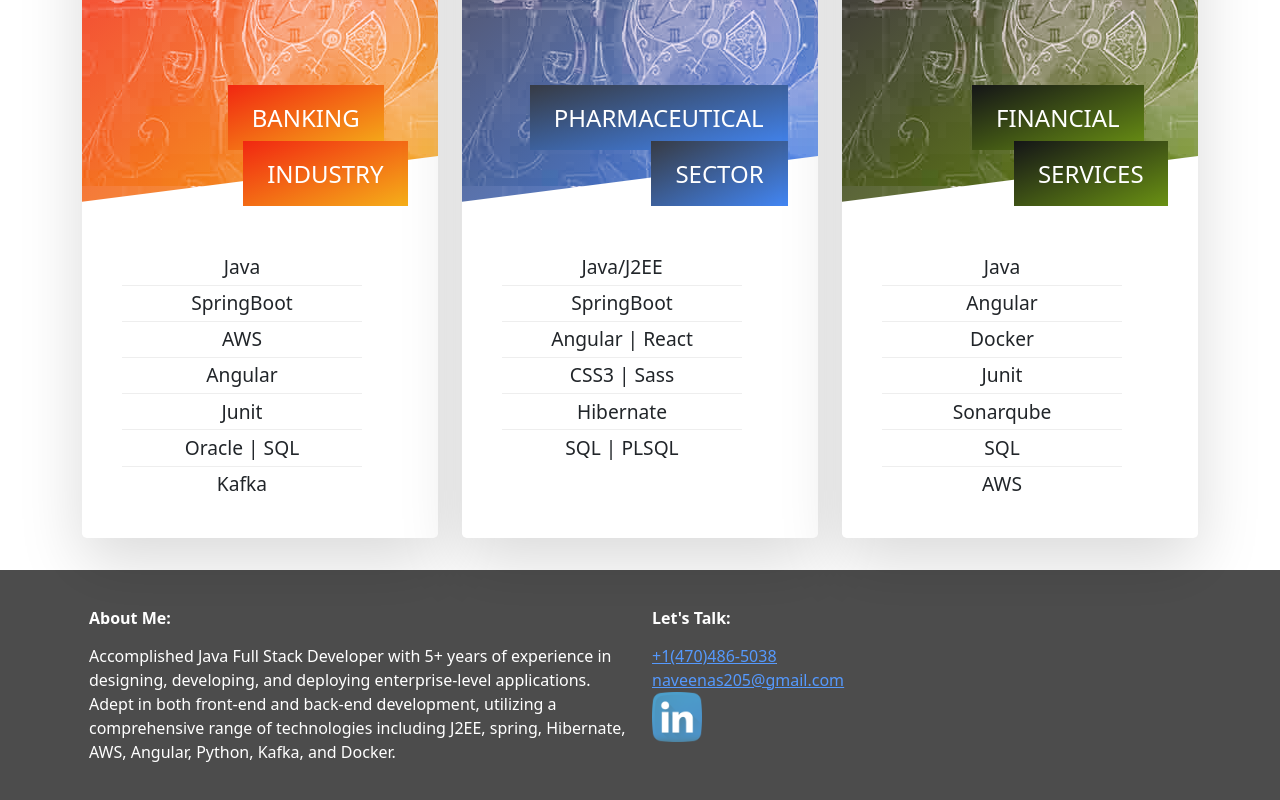
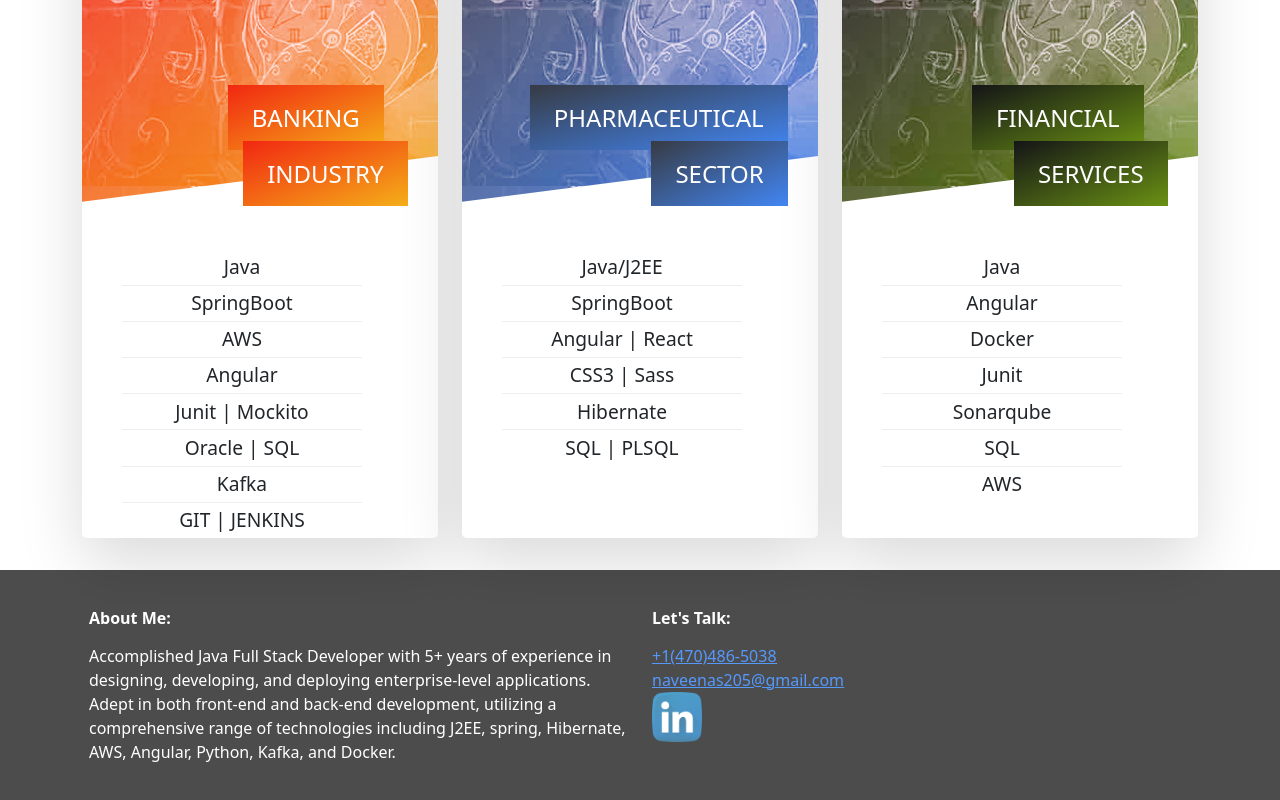
Before and after one commit to naveena1807/myPortfolio, a React (Create React App) app: page / in a window 1280 px wide. Shown: the part 2440-3240 px from the top of the page. Built offline with nearby package versions, Linux system fonts and the light colour scheme.

Commit message:
updated environment for projects

```diff
--- a/src/containers/ProjectPortfolioContainer.js
+++ b/src/containers/ProjectPortfolioContainer.js
@@ -19,7 +19,7 @@ const cardBackText_3 = `Contributed to the full SDLC, developing microservices w
                         Developed RESTful APIs and implemented caching strategies to improve response times and resource utilization.
                         Consistently wrote JUnit tests to validate the functionality and integrity of the code and followed TDD approch.`;
 
-const technologies_1 = ['Java', 'SpringBoot', 'AWS', 'Angular', 'Junit', 'Oracle | SQL', 'Kafka'];
+const technologies_1 = ['Java', 'SpringBoot', 'AWS', 'Angular', 'Junit | Mockito', 'Oracle | SQL', 'Kafka', 'GIT | JENKINS'];
 const technologies_2 = ['Java/J2EE', 'SpringBoot', 'Angular | React', 'CSS3 | Sass', 'Hibernate', 'SQL | PLSQL'];
 const technologies_3 = ['Java', 'Angular', 'Docker', 'Junit', 'Sonarqube', 'SQL', 'AWS'];
 
```
